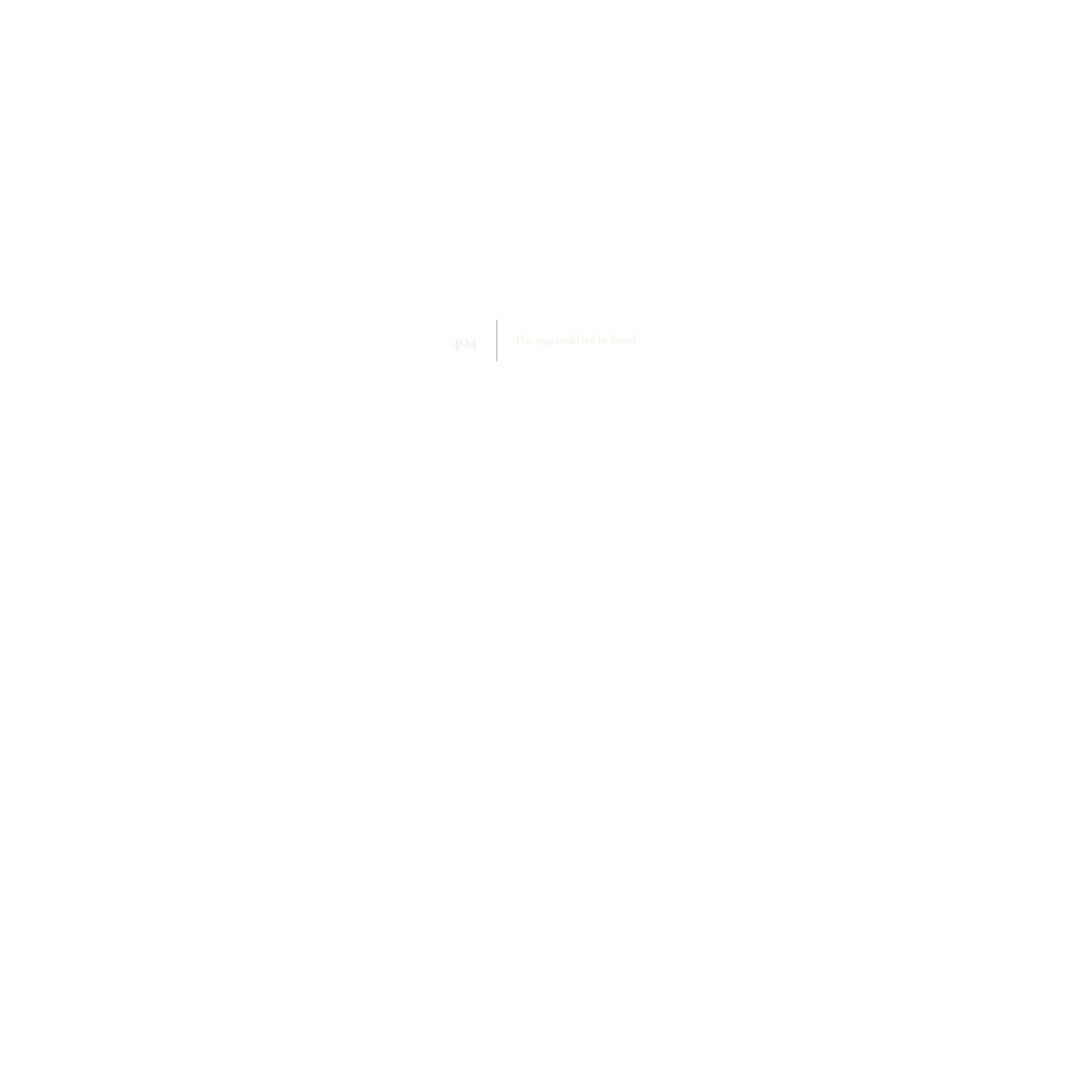
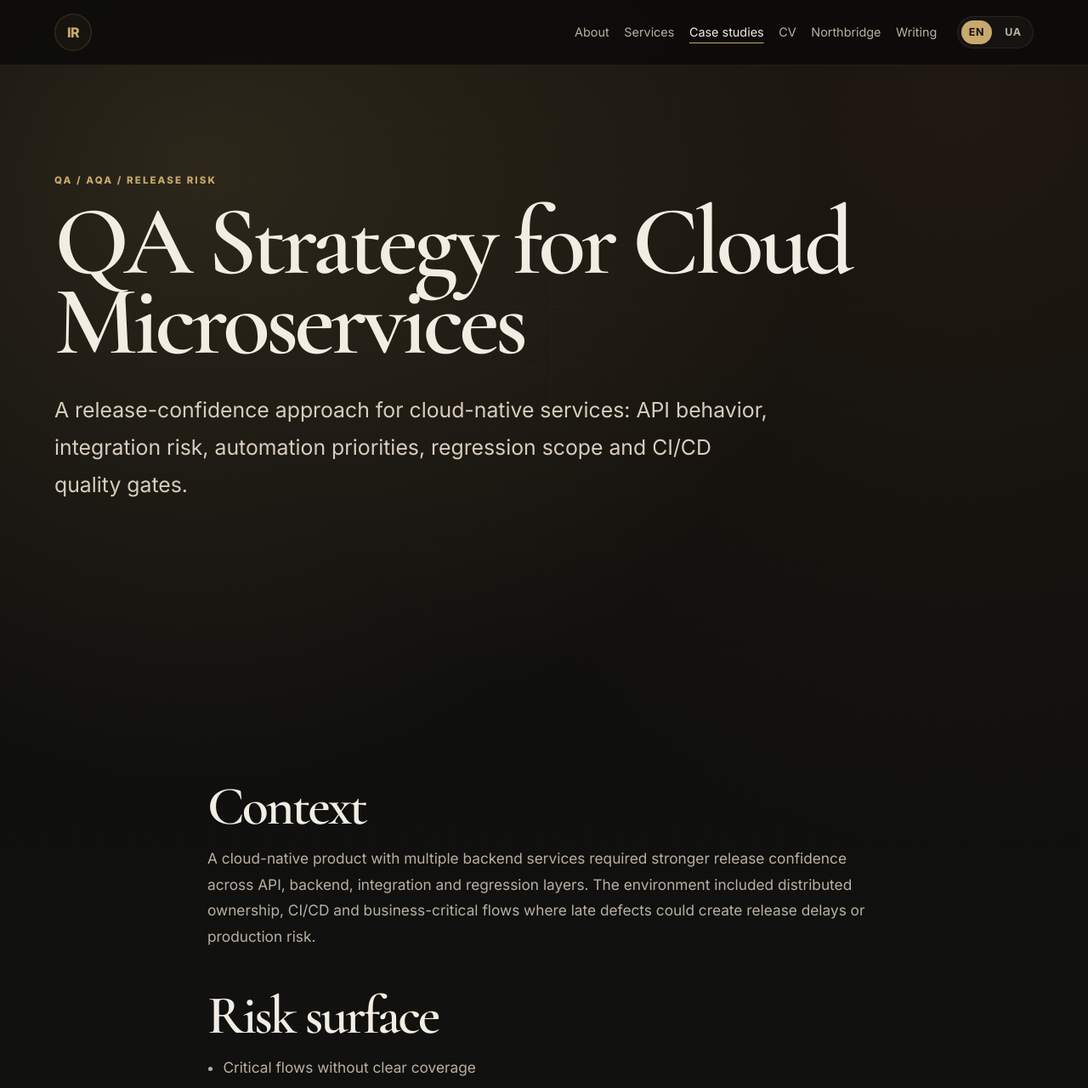
Before and after one commit to IRozinko/ivan-rozinko-site, a Next.js app: page /case-studies/qa-strategy-cloud-microservices in a window 1280 px wide. Before the commit this address had no page. Shown: the top 1280 px of the page at 85% size. Before the commit the page ends 800 px from the top, so only its background shows below. Built offline with nearby package versions, Linux system fonts and the light colour scheme.

Commit message:
Add QA strategy case study page

```diff
--- /dev/null
+++ b/app/case-studies/qa-strategy-cloud-microservices/page.tsx
@@ -0,0 +1,30 @@
+import { SiteFooter } from '../../components/SiteFooter';
+import { SiteNav } from '../../components/SiteNav';
+
+const risks = ['Critical flows without clear coverage', 'API and integration risks discovered too late', 'Regression scope that changes from release to release', 'Automation disconnected from delivery risk', 'Release acceptance without enough evidence'];
+const work = ['Structured test strategy around critical flows and risk areas', 'Connected automation priorities with release-readiness goals', 'Worked across API, backend and CI/CD boundaries', 'Helped turn QA from late-stage validation into a release-risk control system'];
+
+export default function QaStrategyCase() {
+  return (
+    <main>
+      <SiteNav active="case-studies" locale="en" enHref="/case-studies/qa-strategy-cloud-microservices" uaHref="/ua/case-studies" />
+      <section className="section hero caseHero">
+        <div className="eyebrow">QA / AQA / Release Risk</div>
+        <h1>QA Strategy for Cloud Microservices</h1>
+        <p className="lead">A release-confidence approach for cloud-native services: API behavior, integration risk, automation priorities, regression scope and CI/CD quality gates.</p>
+      </section>
+      <section className="section caseBody">
+        <h2>Context</h2>
+        <p>A cloud-native product with multiple backend services required stronger release confidence across API, backend, integration and regression layers. The environment included distributed ownership, CI/CD and business-critical flows where late defects could create release delays or production risk.</p>
+        <h2>Risk surface</h2>
+        <ul>{risks.map((item) => <li key={item}>{item}</li>)}</ul>
+        <h2>Work performed</h2>
+        <ul>{work.map((item) => <li key={item}>{item}</li>)}</ul>
+        <h2>Reusable lesson</h2>
+        <p>Quality engineering is not the same as test execution. In cloud microservices, QA becomes valuable when it controls risk across service boundaries, data contracts, release gates and business-critical paths.</p>
+        <div className="ctaRow"><a className="button primary" href="/case-studies">Back to case studies</a><a className="button secondary" href="https://github.com/IRozinko/critical-systems-readiness" target="_blank" rel="noreferrer">Related proof asset</a></div>
+      </section>
+      <SiteFooter locale="en" />
+    </main>
+  );
+}
```
